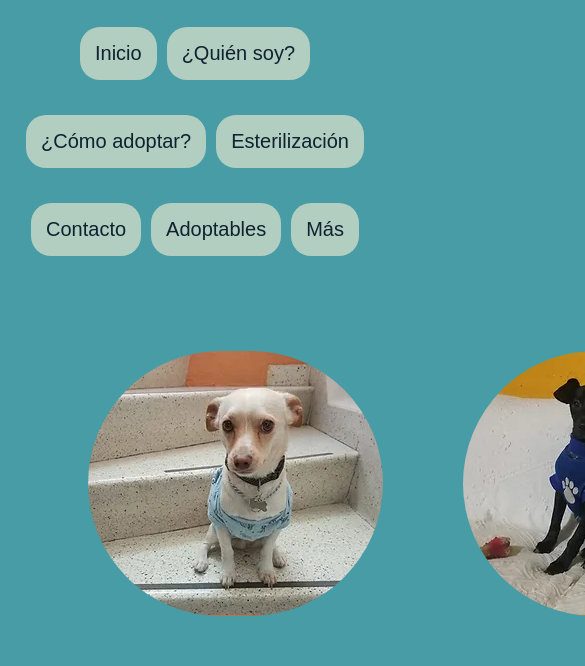
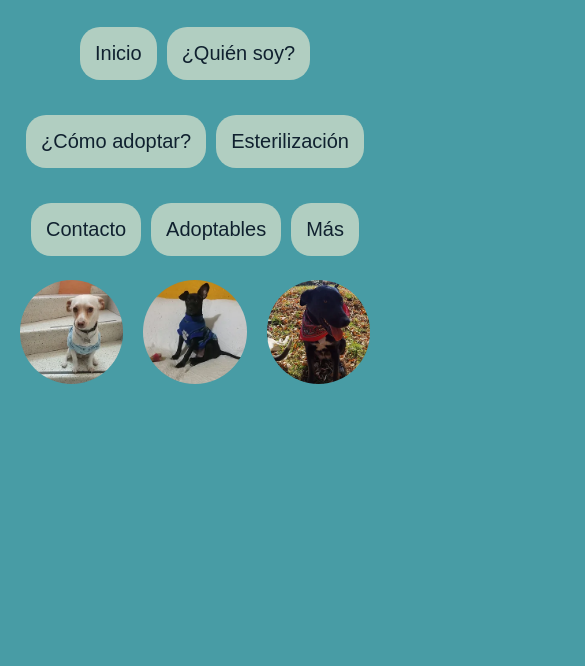
Before and after one commit to alivega93/adopta-no-compres, a plain HTML site: page Perros adoptables.html in a window 390 px wide. Shown: the part 178-844 px from the top of the page, 585 px wide, since content can reach past the window. Drawn offline with Linux system fonts and the light colour scheme; a web font is replaced by a local one.

Commit message:
feat: avance del responsive layout dogs

```diff
--- a/Perros adoptables.html
+++ b/Perros adoptables.html
@@ -1,5 +1,6 @@
 <!DOCTYPE html>
 <html lang="es-MX">
+
 <head>
     <meta charset="UTF-8">
     <meta http-equiv="X-UA-Compatible" content="IE=edge">
@@ -10,30 +11,41 @@
     <link href="https://fonts.googleapis.com/css2?family=Julee&family=Phudu&display=swap" rel="stylesheet">
     <link rel="stylesheet" href="STYLE.CSS">
 </head>
+
 <body>
     <div class="inicio">
-        <img src="assets/descarga (1).jpeg" alt="perro y gato" class="nomre";>
+        <img src="assets/descarga (1).jpeg" alt="perro y gato" class="nomre" ;>
         <p class="titulo"> CHEWPAWS </p>
-     <img src="assets/images.jpeg" alt="huella de perro" class="nomre";>
+        <img src="assets/images.jpeg" alt="huella de perro" class="nomre" ;>
     </div>
 
     <div class="botones">
-    <button> <a href="html"class="inicioo"> Inicio</a> </button>
-    <button> <a href="Quien soy.HTML"class="inicioo">¿Quién soy?</a> </button>
+        <button> <a href="html" class="inicioo"> Inicio</a> </button>
+        <button> <a href="Quien soy.HTML" class="inicioo">¿Quién soy?</a> </button>
         <button> <a href="Como adoptar.html" class="inicioo"> ¿Cómo adoptar?</a></button>
         <button> <a href="Esterilización.html" class="inicioo"> Esterilización </a> </button>
         <button> <a href="Contactame.html" class="inicioo">Contacto </a> </button>
-    <div class="dropdown"> <button> Adoptables </button> <div class="dropdown-content"> <a href="Perros adoptables.html">Perros Adoptables</a>
+        <div class="dropdown"> <button> Adoptables </button>
+            <div class="dropdown-content"> <a href="Perros adoptables.html">Perros Adoptables</a>
                 <a href="Gatos adoptables.html">Gatos Adoptables</a>
             </div>
         </div>
-    <div class="dropdown"> <button> Más </button> <div class="dropdown-content"> <a href="10 Datos que no sabias.html">Datos Interesantes</a>
+        <div class="dropdown"> <button> Más </button>
+            <div class="dropdown-content"> <a href="10 Datos que no sabias.html">Datos Interesantes</a>
                 <a href="10 Razones para adoptar.html">10 Razones</a>
             </div>
         </div>
     </div>
-    <div class="d">
-    <div id="P1">
+    <div class="container-photos">
+
+        <!-- <div>HOLA</div>
+        <div>HOLA</div>
+        <div>HOLA</div>
+        <div>HOLA</div>
+        <div>HOLA</div>
+        <div>HOLA</div> -->
+
+        <div class="img-dog" id="dog1">
             <div id="I">
                 <p id="P1a"> CHURRO </p>
                 <p id="P1AA">1 año y medio, Macho.
@@ -44,30 +56,32 @@
             </div>
         </div>
 
-    <div id="P2">
-        <div id="I">
+        <div class="img-dog" id="dog2">
+            <!-- <div id="I">
                 <p id="P2a"> JUNIOR </p>
                 <p id="P2AA"> 6 meses (Julio2022), Macho.
                     Talla pequeña/mediana.
                     Cariñoso. Se lleva con otros peludos. </p>
-        </div>
+            </div> -->
         </div>
 
-    <div id="P3">
-        <div id="I">
+        <div class="img-dog" id="dog3">
+            <!-- <div id="I">
                 <p id="P3a"> TERRÓN </p>
                 <p id="P3AA"> 9 meses (Febrero2022), Hembra.
                     Talla mediana/grande. Ya no crecerá más.
                     Mega cariñosa, noble y obediente. Se lleva con otros peludos y niños. Es muy buena. </p>
-        </div>
+            </div> -->
         </div>
 
+        <!--
         <div id="P4">
             <div id="I">
                 <p id="P4a"> PAQUITO </p>
                 <p id="P4AA"> 1 año, Macho.
                     Talla pequeña (Cruza de Máltes).
-                Cariñoso y sociable. Se lleva con todos. Le encantan los niños y los adultos mayores. Bien portado y juguetón </p>
+                    Cariñoso y sociable. Se lleva con todos. Le encantan los niños y los adultos mayores. Bien portado y
+                    juguetón </p>
             </div>
         </div>
 
@@ -76,7 +90,8 @@
                 <p id="P5a"> ALUBIA </p>
                 <p id="P5AA"> 1 año, Hembra.
                     Talla pequeña/mediana.
-                Se encontró fracturada (Recuperada al 100%). Cariñosa, tranquila y limpia. No destruye. Se lleva con peludos. </p>
+                    Se encontró fracturada (Recuperada al 100%). Cariñosa, tranquila y limpia. No destruye. Se lleva con
+                    peludos. </p>
             </div>
         </div>
 
@@ -85,7 +100,8 @@
                 <p id="P6a"> KIRA </p>
                 <p id="P6AA"> 1 año, Hembra.
                     Talla mediana. Ya no crecerá más.
-                Se está recuperando de la sarna. Ya NO es contagiosa. Mega cariñosa, noble, juguetona. Es muy sociable con todos. Sabe hacer afuera. Excelente compañera. Se lleva con otros peludos. </p>
+                    Se está recuperando de la sarna. Ya NO es contagiosa. Mega cariñosa, noble, juguetona. Es muy
+                    sociable con todos. Sabe hacer afuera. Excelente compañera. Se lleva con otros peludos. </p>
             </div>
         </div>
 
@@ -93,7 +109,8 @@
             <div id="I">
                 <p id="P7a"> PEPINA </p>
                 <p id="P7AA"> 6 meses, Hembra.
-                Talla grande. Es muy cariñosa y sociable. Algo traviesa e inquieta como buena cachorra. Juguetona, noble, muy inteligente y entendida. </p>
+                    Talla grande. Es muy cariñosa y sociable. Algo traviesa e inquieta como buena cachorra. Juguetona,
+                    noble, muy inteligente y entendida. </p>
             </div>
         </div>
 
@@ -101,7 +118,8 @@
             <div id="I">
                 <p id="P8a"> BLANQUITA </p>
                 <p id="P8AA"> 9 meses, (Febrero2022), Hembra.
-                Talla mediana. Es muy noble, pero algo tímida. Es un amor. Sociable con todos. Se lleva con niños. </p>
+                    Talla mediana. Es muy noble, pero algo tímida. Es un amor. Sociable con todos. Se lleva con niños.
+                </p>
             </div>
         </div>
 
@@ -110,7 +128,8 @@
                 <p id="P9a"> KORS </p>
                 <p id="P9AA"> 2 años, Macho.
                     Talla pequeña (Tamaño Cocker).
-                Sobreviviente de moquillo. Tiene un pequeño tic, ni se nota y hace una vida totalmente normal. Cariñoso, noble y sociable. </p>
+                    Sobreviviente de moquillo. Tiene un pequeño tic, ni se nota y hace una vida totalmente normal.
+                    Cariñoso, noble y sociable. </p>
             </div>
         </div>
 
@@ -118,7 +137,8 @@
             <div id="I">
                 <p id="P10a" p> MOLLY </p>
                 <p id="P10AA"> 1 año, Hembra.
-                Muy amistosa, cariñosa, juguetona y traviesa. Convive muy facilmente con personas y otros peludos. </p>
+                    Muy amistosa, cariñosa, juguetona y traviesa. Convive muy facilmente con personas y otros peludos.
+                </p>
             </div>
         </div>
 
@@ -134,7 +154,8 @@
         <div id="P12">
             <div id="I">
                 <p id="P12a"> TOSHI Y TARO </p>
-            <p id="P12AA"> Toshi (blanco y negro) tiene 2 años y Taro 3. Machos,Talla mediana. Son sociables, cariñosos, obedientes, limpios, un amor. Se adoran por lo que les encantaría irse juntos. </p>
+                <p id="P12AA"> Toshi (blanco y negro) tiene 2 años y Taro 3. Machos,Talla mediana. Son sociables,
+                    cariñosos, obedientes, limpios, un amor. Se adoran por lo que les encantaría irse juntos. </p>
             </div>
         </div>
 
@@ -142,7 +163,8 @@
             <div id="I">
                 <p id="P13a"> ELECTRA </p>
                 <p id="P13AA"> 4 años, Hembra.
-                Talla mediana. Es juguetona, cariñosa, obediente y sociable con otros peludos. Le tiene miedo a los niños pequeños. Por lo demás es sociable con todos. </p>
+                    Talla mediana. Es juguetona, cariñosa, obediente y sociable con otros peludos. Le tiene miedo a los
+                    niños pequeños. Por lo demás es sociable con todos. </p>
             </div>
         </div>
 
@@ -150,13 +172,14 @@
             <div id="I">
                 <p id="P14a"> TETE </p>
                 <p id="P14AA"> 2 años, Hembra.
-                Super tierna, juguetona, obediente, no destruye, cariñosa. Se lleva con otros peludos. Es un poco tosca a la hora del juego. Actividad media-alta. </p>
+                    Super tierna, juguetona, obediente, no destruye, cariñosa. Se lleva con otros peludos. Es un poco
+                    tosca a la hora del juego. Actividad media-alta. </p>
             </div>
         </div>
 
         <div id="P15">
             <div id="I">
-            <p id="P15a"> COQUETA  </p>
+                <p id="P15a"> COQUETA </p>
                 <p id="P15AA"> 2 años, Hembra.
                     Talla grande. Activa, muy faldera y muy sociable. Se lleva con otros peludos. </p>
             </div>
@@ -175,7 +198,8 @@
                 <p id="P17a"> TOTO </p>
                 <p id="P17AA"> 4 años, Macho.
                     Talla mediana.
-                Fuerte, noble y muy cariñoso con los humanos, Se lleva con otros peludos mientras NO sean alfa. Le encanta pasear, jugar y que le den cariño. </p>
+                    Fuerte, noble y muy cariñoso con los humanos, Se lleva con otros peludos mientras NO sean alfa. Le
+                    encanta pasear, jugar y que le den cariño. </p>
             </div>
         </div>
 
@@ -191,7 +215,8 @@
             <div id="I">
                 <p id="P19a"> FLACA </p>
                 <p id="P19AA"> 2 años, Hembra.
-                Talla mediana. Se lleva con todos los peludos y es muy faldera. Sumamente cariñosa y sociable. Energía media. </p>
+                    Talla mediana. Se lleva con todos los peludos y es muy faldera. Sumamente cariñosa y sociable.
+                    Energía media. </p>
             </div>
         </div>
 
@@ -199,7 +224,8 @@
             <div id="I">
                 <p id="P20a"> JESY </p>
                 <p id="P20AA"> 2 años, Hembra.
-                Talla mediana. Súper cariñosa, juguetona, noble, obediente y sociable. Se lleva con otros peludos. Le gustan los niños. </p>
+                    Talla mediana. Súper cariñosa, juguetona, noble, obediente y sociable. Se lleva con otros peludos.
+                    Le gustan los niños. </p>
             </div>
         </div>
 
@@ -207,7 +233,8 @@
             <div id="I">
                 <p id="P21a"> HUESITOS </p>
                 <p id="P21AA"> 2 años, Macho.
-                Talla mediana. Es tímido y miedoso. Se apega a los perros grandes a los que sigue como su líder. Necesita una familia con algo de paciencia para que le den tiempo y pueda confíar. </p>
+                    Talla mediana. Es tímido y miedoso. Se apega a los perros grandes a los que sigue como su líder.
+                    Necesita una familia con algo de paciencia para que le den tiempo y pueda confíar. </p>
             </div>
         </div>
 
@@ -215,15 +242,17 @@
             <div id="I">
                 <p id="P22a"> PACO </p>
                 <p id="P22AA"> 1 año, Macho.
-                Juguetón, limpio y alegre. le gusta mucho jugar con otros peludos. Es un poco tosco a la hora del juego. </p>
+                    Juguetón, limpio y alegre. le gusta mucho jugar con otros peludos. Es un poco tosco a la hora del
+                    juego. </p>
             </div>
         </div>
 
         <div id="P23">
             <div id="I">
-            <p id="P23a"> CHOCOLATE  </p>
+                <p id="P23a"> CHOCOLATE </p>
                 <p id="P23AA"> 3 años, Macho.
-                Talla grande. Muy tranquilo, cariñoso, noble, juguetón y obediente. Se lleva con perros, gatos y niños. </p>
+                    Talla grande. Muy tranquilo, cariñoso, noble, juguetón y obediente. Se lleva con perros, gatos y
+                    niños. </p>
             </div>
         </div>
 
@@ -231,7 +260,8 @@
             <div id="I">
                 <p id="P24a"> RUFINO </p>
                 <p id="P24AA"> 2 años, Macho.
-                Talla mediana. Súper cariñoso, sociable, obediente y noble. Es un amor. Se lleva con todos. Le encanta jugar y que lo paseen. </p>
+                    Talla mediana. Súper cariñoso, sociable, obediente y noble. Es un amor. Se lleva con todos. Le
+                    encanta jugar y que lo paseen. </p>
             </div>
         </div>
 
@@ -239,7 +269,8 @@
             <div id="I">
                 <p id="P25a"> FIRU </p>
                 <p id="P25AA"> 3 años, Macho.
-                Talla mediana. Súper Juguetón. Se lleva muy bien con otros peludos. Muy sociable con los humanos. Sabe pasear con correa. </p>
+                    Talla mediana. Súper Juguetón. Se lleva muy bien con otros peludos. Muy sociable con los humanos.
+                    Sabe pasear con correa. </p>
             </div>
         </div>
 
@@ -273,7 +304,8 @@
                 <p id="P29AA"> 3 meses (Enero2023), Hembra.
                     Talla mediana. Cariñosa, muy sociable. Le encanta jugar. Se lleva bien con todos. </p>
             </div>
-    </div>
+        </div> -->
     </div>
 </body>
+
 </html>
--- a/STYLE.CSS
+++ b/STYLE.CSS
@@ -365,17 +365,47 @@ h1 {
   margin: 60px;
 }
 
-.d {
-  height: 250px;
-  width: 1100px;
+
+.container-photos {
+  display: grid;
   align-items: center;
   justify-content: center;
-  border-radius: 100px;
-  margin: 60px;
-  display: grid;
+  margin: 5%;
   grid-gap: 20px;
   grid-template-columns: repeat(3, 1fr);
 }
+
+.img-dog {
+  background-size: cover;
+  /*width: 295px;*/
+  width: 100%;
+  /* height: 265px; */
+  aspect-ratio: 1/1;
+  /* border-radius: 150px; */
+  border-radius: 50%;
+}
+
+#dog1 {
+  background-image: url(assets/6c94ec_2874cd986e7744fc96d7f321127df1a8_mv2.webp);
+}
+
+#dog2 {
+  background-image: url(assets/6c94ec_ad83fce85da84fe5850913dad962eb80_mv2.webp);
+}
+
+#dog3 {
+  background-image: url(assets/3.webp);
+}
+
+div#I {
+  position: absolute;
+  overflow: hidden;
+  height: 265px;
+  width: 295px;
+  background-color: rgba(31, 31, 31, 0.9);
+  opacity: 0;
+}
+
 
 .info {
   height: 250px;
@@ -390,29 +420,12 @@ h1 {
   font-family: Arial;
 }
 
-div#P1 {
-  height: 265px;
-  width: 295px;
-  margin: 30px;
-  border-radius: 150px;
-  background-image: url(assets/6c94ec_2874cd986e7744fc96d7f321127df1a8_mv2.webp)
-}
-
 div#P2 {
   height: 265px;
   width: 295px;
   margin: 30px;
   border-radius: 150px;
-  background-image: url(assets/6c94ec_ad83fce85da84fe5850913dad962eb80_mv2.webp)
-}
-
-div#I {
-  position: absolute;
-  overflow: hidden;
-  height: 265px;
-  width: 295px;
-  background-color: rgba(31, 31, 31, 0.9);
-  opacity: 0;
+  background-image: url(assets/6c94ec_ad83fce85da84fe5850913dad962eb80_mv2.webp);
 }
 
 DIV#P1:hover div#I {
```
Lines whose indentation alone changed are shown as unchanged.
